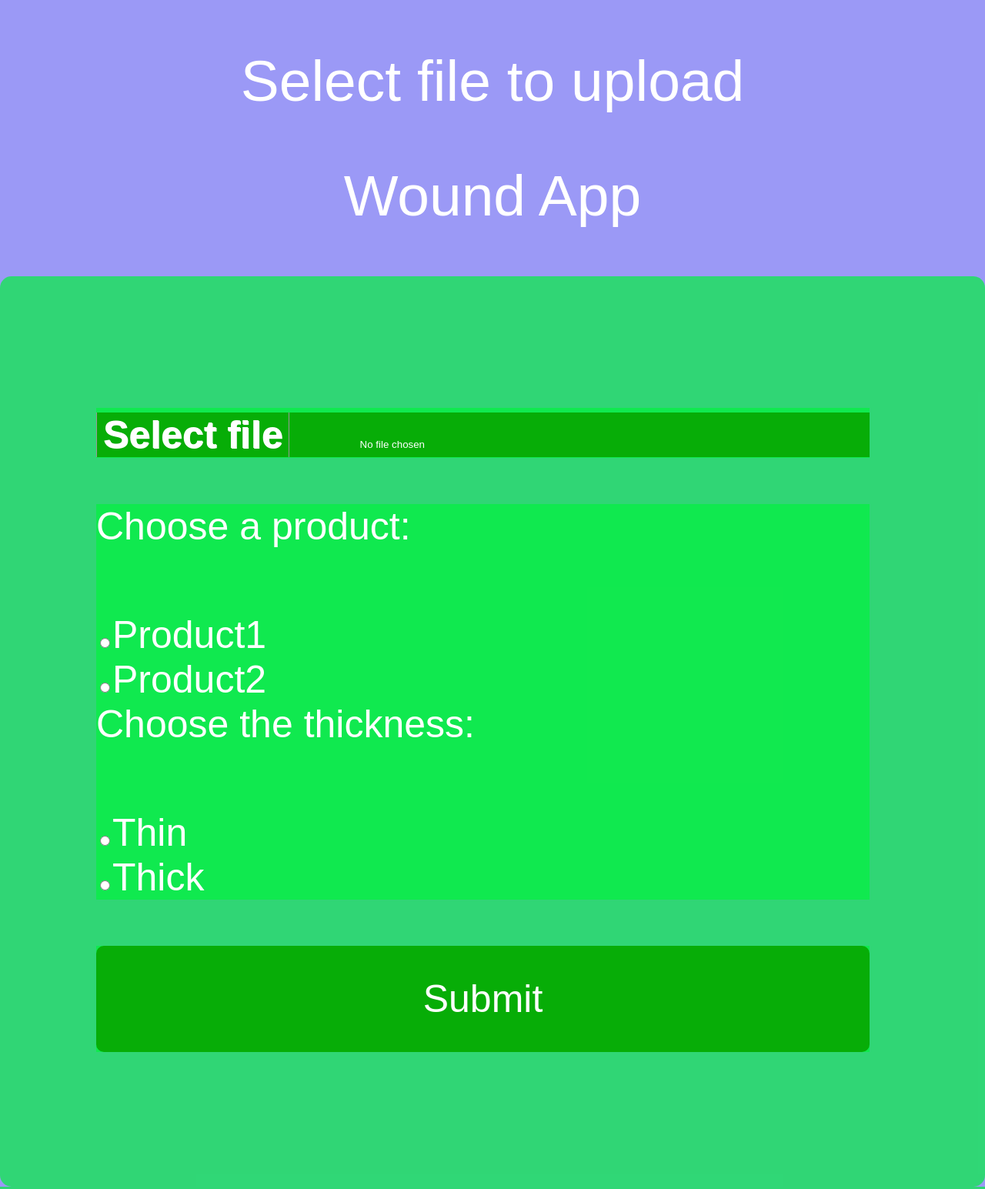
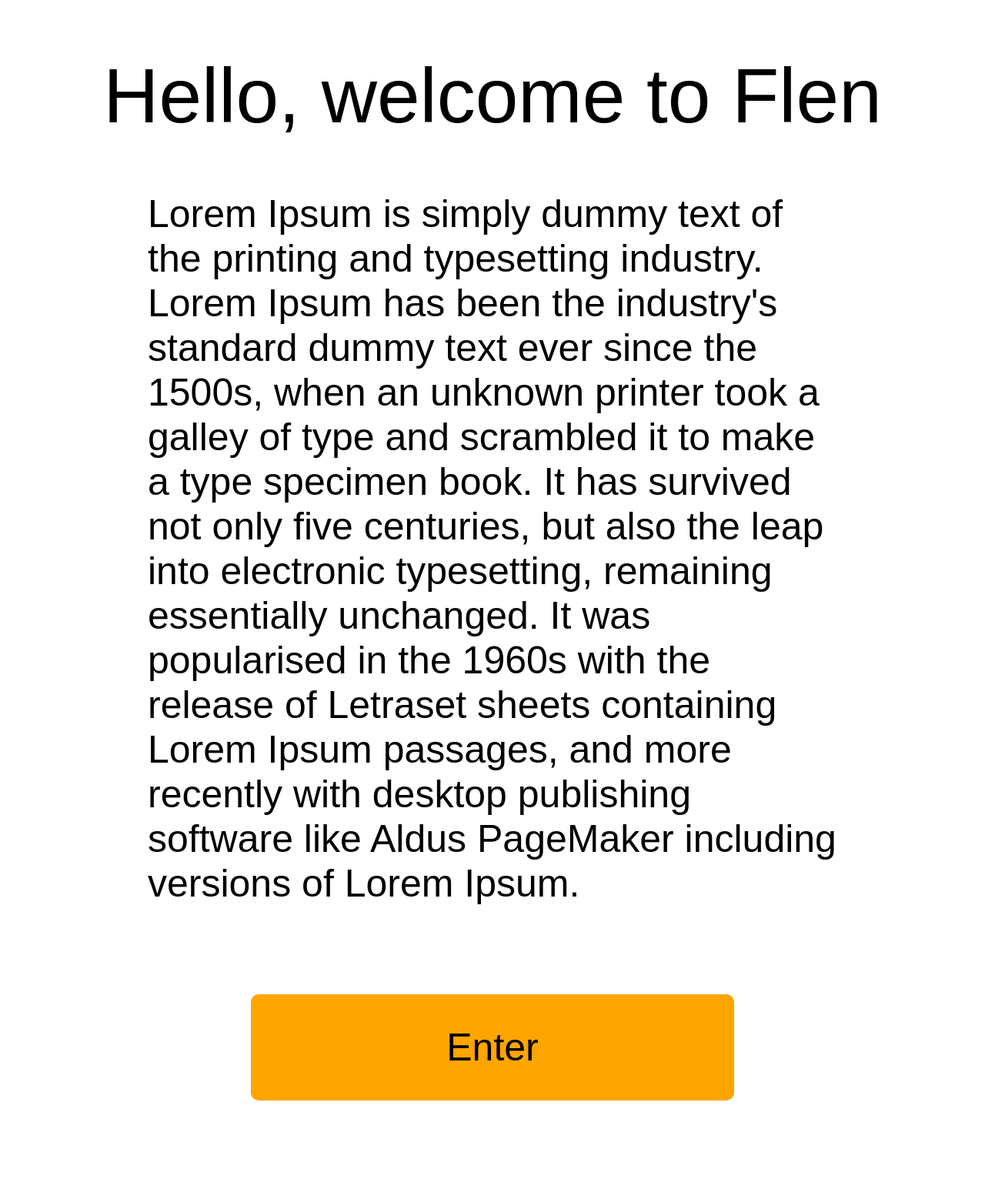
Before and after one commit to tuvovan/joon-uploads, a Flask app: page / in a window 1280 px wide. Shown: the whole page at 77% size. Run offline with Flask 2, Linux system fonts and the light colour scheme.

Commit message:
update 3 layers

```diff
--- a/app.py
+++ b/app.py
@@ -22,10 +22,21 @@ ALLOWED_EXTENSIONS = set(["txt", "pdf", "png", "jpg", "jpeg", "gif"])
 def allowed_file(filename):
     return "." in filename and filename.rsplit(".", 1)[1].lower() in ALLOWED_EXTENSIONS
 
+@app.route("/")
+def welcome():
+    return render_template("welcome.html")
 
-@app.route("/")
+@app.route("/agreement")
+def agreement():
+    return render_template("agreement.html")
+
+@app.route("/upload")
 def upload_form():
     return render_template("upload_index.html")
+
+@app.route("/thankyou")
+def thankyou():
+    return render_template("thankyou.html")
 
 
 @app.route("/", methods=["POST"])
@@ -37,24 +48,15 @@ def upload_file():
         if "file" not in request.files:
             flash("No file part")
             return redirect(request.url)
+
         file = request.files["file"]
         if file.filename == "":
             flash("No file selected for uploading")
             return redirect(request.url)
+
         if file and allowed_file(file.filename):
             filename = secure_filename(file.filename)
             filename = '%s_%s_%s'%(product_name, thickness, filename)
-            # if not os.path.exists(
-            #     os.path.join(app.config["UPLOAD_FOLDER"], product_name, thickness)
-            # ):
-            #     os.makedirs(
-            #         os.path.join(app.config["UPLOAD_FOLDER"], product_name, thickness)
-            #     )
-            # file.save(
-            #     os.path.join(
-            #         app.config["UPLOAD_FOLDER"], product_name, thickness, filename
-            #     )
-            # )
             upload(filename, file)
             flash("File successfully uploaded")
             return redirect("/")
--- a/static/css/styles.css
+++ b/static/css/styles.css
@@ -3,10 +3,10 @@ html{
 }
 
 body{
-  background-color: rgba(98, 95, 241, 0.635);
+  background-color: white;
   margin: 0;
   font-family: sans-serif;
-  color: white;
+  color: gre;
 }
 
 .container{
@@ -36,28 +36,26 @@ font-weight: 400;
 text-align: center;
 }
 
-#description{
-font-weight: 200;
-font-style: italic;
-text-shadow: 1px 1px 1px rgba(0, 0, 0, 0.5)
-}
-
 #survey-form{
-  /* background: rgba(21, 20, 85, 0.7); */
-  background: rgba(3, 241, 63, 0.7);
+  margin: 0 auto;
+  background: white;
+  /* background: white; */
   padding: 2.3rem 0.5rem;
   border-radius: 0.3rem;
   font-size: 50px;
+  width: 70%;
 }
 
 .form-input{
   margin: 0 2.5rem 1.2rem 2rem;
-  background: rgba(3, 241, 63, 0.7);
+  background: blue;
   font-size: 50px;
 }
 
 p{
-  font-size: 1.12rem;
+  margin: 0 auto;
+  width: 70%;
+  font-size: 50px;
 }
 
 #radio-btn,
@@ -69,54 +67,42 @@ p{
 }
 
 label {
-  display: flex;
-  align-items: center;
-  /* font-size: 1.125rem; */
-  margin-bottom: 0.5rem;
-  font-size: 50px;
+  background-color: indigo;
+  color: white;
+  padding: 0.5rem;
+  font-family: sans-serif;
+  border-radius: 0.3rem;
+  cursor: pointer;
+  margin-top: 1rem;
 }
 
- textarea{
-  width: 100%;
-  min-height: 6rem;
-  resize: vertical;
-  padding: 0.5rem 0 0 0.5rem;
+label [for="products"]{
+  background-color: indigo;
+  color: white;
+  padding: 0.5rem;
+  font-family: sans-serif;
+  border-radius: 0.3rem;
+  cursor: pointer;
+  margin-top: 1rem;
 }
 
  #submit{
   width: 100%;
   padding: 0.8rem;
-  background: rgb(7, 173, 7);
-  color: white;
+  background:orange;
+  color: black;
   border-radius: 0.2rem;
   cursor: pointer;
   border: none;
   font-size: 50px;
  }
 
- .custom-file-input::-webkit-file-upload-button {
-  visibility: hidden;
+
+input[type=checkbox] {
+  zoom: 2.5;
 }
-.custom-file-input::before {
-  content: 'Select file';
-  /* display: inline-block; */
-  /* width: 100%; */
-  background: linear-gradient(top, #f9f9f9, #e3e3e3);
-  border: 1px solid #999;
-  border-radius: 3px;
-  padding: 5px 8px;
-  outline: none;
-  white-space: nowrap;
-  -webkit-user-select: none;
-  cursor: pointer;
-  text-shadow: 1px 1px #fff;
-  font-weight: 700;
-  /* font-size: 10pt; */
-  font-size: 50px;
+
+#terms{
+  font-style: italic;
+  margin: 0 auto;
 }
-.custom-file-input:hover::before {
-  border-color: black;
-}
-.custom-file-input:active::before {
-  background: -webkit-linear-gradient(top, #e3e3e3, #f9f9f9);
-}
--- a/templates/upload_index.html
+++ b/templates/upload_index.html
@@ -2,46 +2,46 @@
 
 <head>
     <title>Upload Images</title>
-    <link rel="stylesheet" href="{{ url_for('static', filename='css/styles.css') }}">
+    <link rel="stylesheet" href="{{ url_for('static', filename='css/styles.css')}}">
 </head>
 
 <body>
-    <h2>Select file to upload</h2>
-    <p>
-        {% with messages = get_flashed_messages() %}
-        {% if messages %}
-    <ul class=flashes>
-        {% for message in messages %}
-        <li>{{ message }}</li>
-        {% endfor %}
-    </ul>
-    {% endif %}
-    {% endwith %}
-    </p>
+    <h2 class="mt-5">Wound App</h2>
 
-    <h2 class="mt-5">Wound App</h2>
     <form id='survey-form' method="post" action="/" enctype="multipart/form-data">
-        <div class='form-input'>
-            <dl>
-                <p>
-                    <input size="600" type="file" name="file" autocomplete="off" required class="custom-file-input" style="width: 100%; background: rgb(7, 173, 7); color: white;">
-                </p>
-            </dl>
+        <div>
+            <input size="600" type="file" name="file" id="actual-btn" hidden/>
+            <label for="actual-btn">Choose File</label>
         </div>
 
-        <div class='form-input'>
-            <label for="products">Choose a product:</label><br />
-            <input type="radio" name="products" value="product1"><span>Product1</span><br />
-            <input type="radio" name="products" value="product2"><span>Product2</span><br />
-            <label for="thickness">Choose the thickness:</label><br />
-            <input type="radio" name="thickness" value="Thin"><span>Thin</span><br />
-            <input type="radio" name="thickness" value="Thick"><span>Thick</span><br />
+        <div>
+            <h3 for="products">Choose a product:</h3>
+            <input type="checkbox" name="products" value="product1"><span>Product1</span><br />
+            <input type="checkbox" name="products" value="product2"><span>Product2</span><br />
+            <h3 for="thickness">Choose the thickness:</h3>
+            <input type="checkbox" name="thickness" value="Thin"><span>Thin</span><br />
+            <input type="checkbox" name="thickness" value="Thick"><span>Thick</span><br />
         </div>
 
-        <div class='form-input'>
+        <div>
             <p>
                 <input type="submit" value="Submit" id="submit">
             </p>
         </div>
     </form>
+
 </body>
+
+
+<!-- <h2>Select file to upload</h2>
+<p>
+    {% with messages = get_flashed_messages() %}
+    {% if messages %}
+<ul class=flashes>
+    {% for message in messages %}
+    <li>{{ message }}</li>
+    {% endfor %}
+</ul>
+{% endif %}
+{% endwith %}
+</p> -->
--- /dev/null
+++ b/templates/welcome.html
@@ -0,0 +1,20 @@
+<!doctype html>
+
+<head>
+    <title>Upload Images</title>
+    <link rel="stylesheet" href="{{ url_for('static', filename='css/styles.css') }}">
+</head>
+
+<body>
+    <h1> Hello, welcome to Flen</h1>
+    <p>
+        Lorem Ipsum is simply dummy text of the printing and typesetting industry. Lorem Ipsum has been the industry's standard dummy text ever since the 1500s, when an unknown printer took a galley of type and scrambled it to make a type specimen book. It has survived not only five centuries, but also the leap into electronic typesetting, remaining essentially unchanged. It was popularised in the 1960s with the release of Letraset sheets containing Lorem Ipsum passages, and more recently with desktop publishing software like Aldus PageMaker including versions of Lorem Ipsum.
+    </p>
+    <form id='survey-form' method="get" action="/agreement" enctype="multipart/form-data">
+        <div>
+            <p>
+                <input type="submit" value="Enter" id="submit">
+            </p>
+        </div>
+    </form>
+</body>
--- a/upload_azure.py
+++ b/upload_azure.py
@@ -25,5 +25,4 @@ def upload(file_name, file):
 
     # Upload the created file
     # with open(upload_file_path, "rb") as data:
-    blob_client.upload_blob(file)
-    # blob_service_client.create_blob_from_stream(container_name, file_name, file)
+    blob_client.upload_blob(file, overwrite=True)
```
Also changed, not shown: static/css/stls.css (added, +30 -0 lines), templates/agreement.html (added, +38 -0 lines), templates/thankyou.html (added, +20 -0 lines), templates/upload.html (added, +31 -0 lines). Lines whose indentation alone changed are shown as unchanged.
